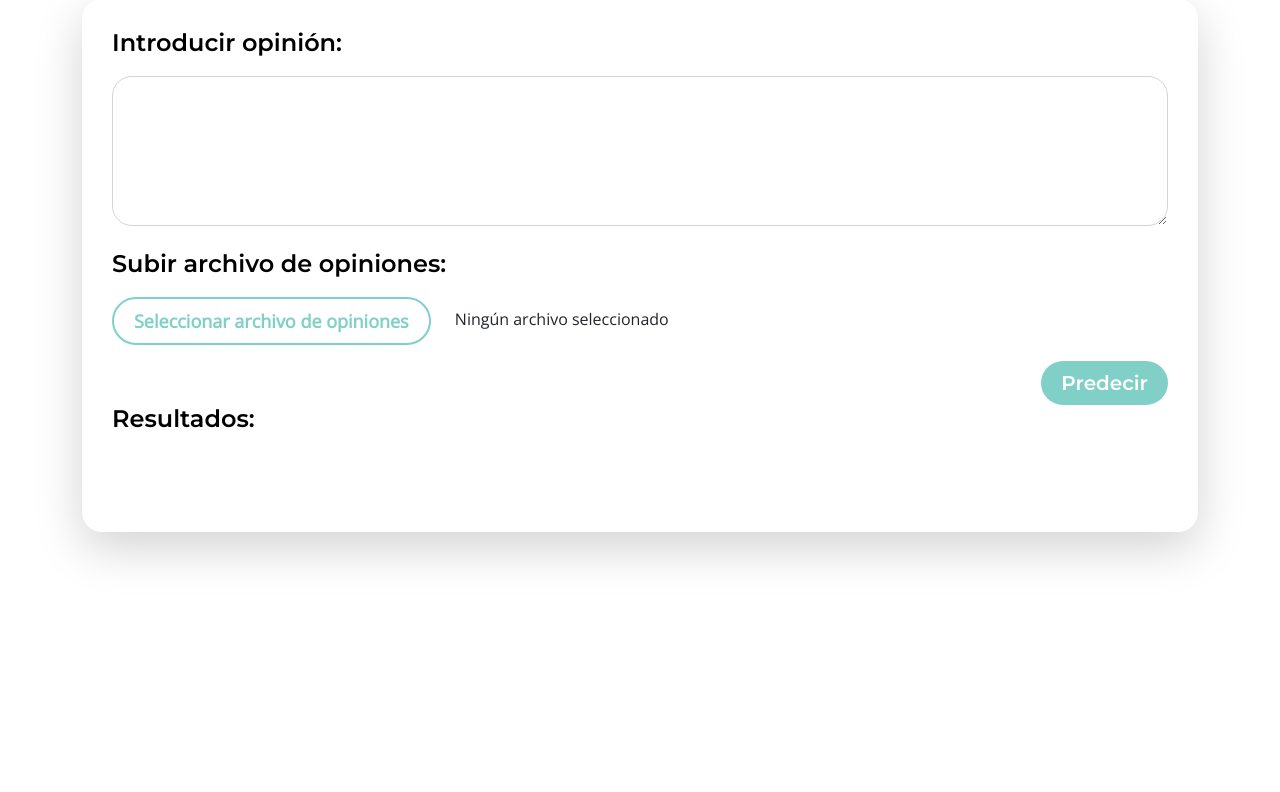
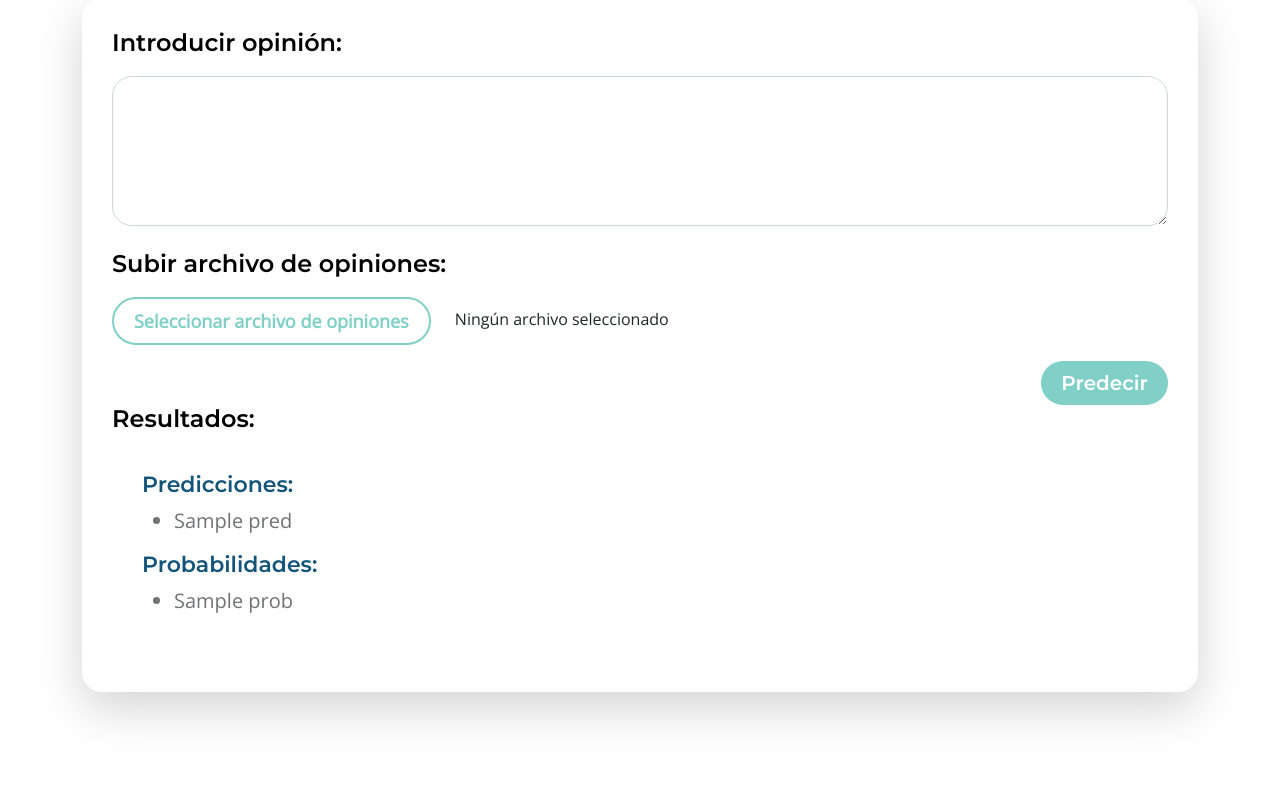
Before and after one commit to BI-Proyecto-2024/Proyecto-1, a Flask app: template Etapa 2/project/templates/indexapp.html in a window 1280 px wide. Shown: the part 1524-2316 px from the top of the page. Before the commit the page ends 2085 px from the top, so only its background shows below. Run offline with Flask 3, Linux system fonts and the light colour scheme; the template is opened without the code that fills it: most values are stand-ins (such as "Sample title", 1, 10 or a date in 2020); some libraries are stand-ins or nearby versions.

Commit message:
Update indexapp.html

```diff
--- a/Etapa 2/project/templates/indexapp.html
+++ b/Etapa 2/project/templates/indexapp.html
@@ -193,11 +193,18 @@
                                                 {% if prediction %}
                                                 <h5>Resultados:</h5>
                                                 <div class="mb-0" style="padding: 30px;">
-                                                        {% for pred, prob in zip(prediction['predictions'], prediction['probabilities']) %}
-                                                            <p><b>Predicción:</b> {{ pred }}</p>
-                                                            <p><b>Probabilidad:</b> {{ prob }}</p>
-                                                            <hr>
+                                                    <h6>Predicciones:</h6>
+                                                    <ul>
+                                                        {% for pred in prediction['predictions'] %}
+                                                            <li>{{ pred }}</li>
                                                         {% endfor %}
+                                                    </ul>
+                                                    <h6>Probabilidades:</h6>
+                                                    <ul>
+                                                        {% for prob in prediction['probabilities'] %}
+                                                            <li>{{ prob }}</li>
+                                                        {% endfor %}
+                                                    </ul>
                                                 </div>
                                             {% elif error %}
                                                 <h5>Error:</h5>
@@ -279,15 +286,6 @@
         <script src="{{ url_for('static', filename='js/jquery.sticky.js') }}"></script>
         <script src="{{ url_for('static', filename='js/click-scroll.js') }}"></script>
         <script src="{{ url_for('static', filename='js/custom.js') }}"></script>
-
-        <!-- JAVASCRIPT FILES
-        <script src="jquery.min.js"></script>
-        <script src="bootstrap.bundle.min.js"></script>
-        <script src="jquery.sticky.js"></script>
-        <script src="click-scroll.js"></script>
-        <script src="custom.js"></script>
-         -->
-
         <script>
             document.getElementById('texts_file').addEventListener('change', function() {
                 const fileName = this.files[0] ? this.files[0].name : 'Ningún archivo seleccionado';
@@ -300,5 +298,14 @@
             });
         </script>
 
+        <!-- JAVASCRIPT FILES
+        <script src="jquery.min.js"></script>
+        <script src="bootstrap.bundle.min.js"></script>
+        <script src="jquery.sticky.js"></script>
+        <script src="click-scroll.js"></script>
+        <script src="custom.js"></script>
+         -->
+
+
     </body>
 </html>
```
Lines whose indentation alone changed are shown as unchanged.
